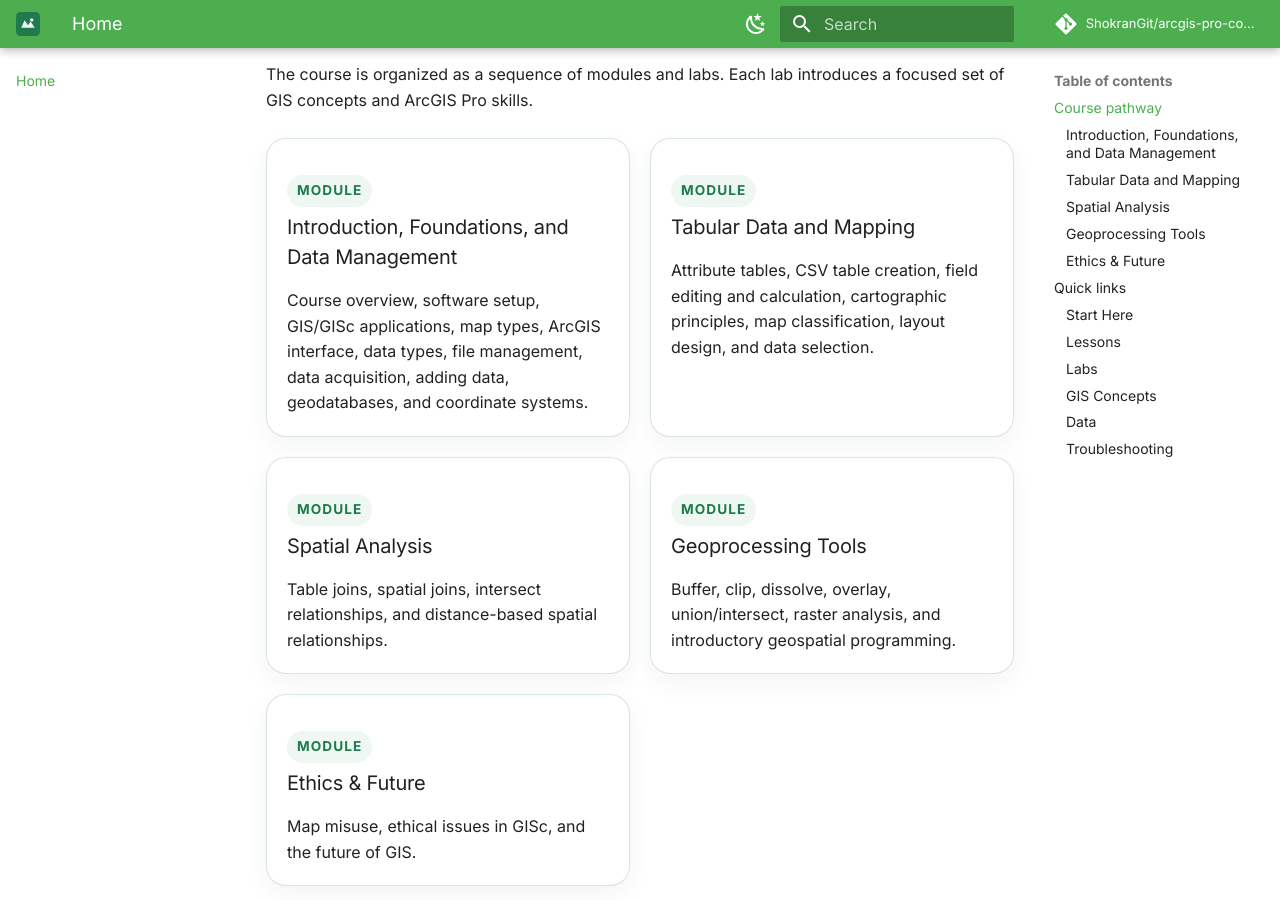
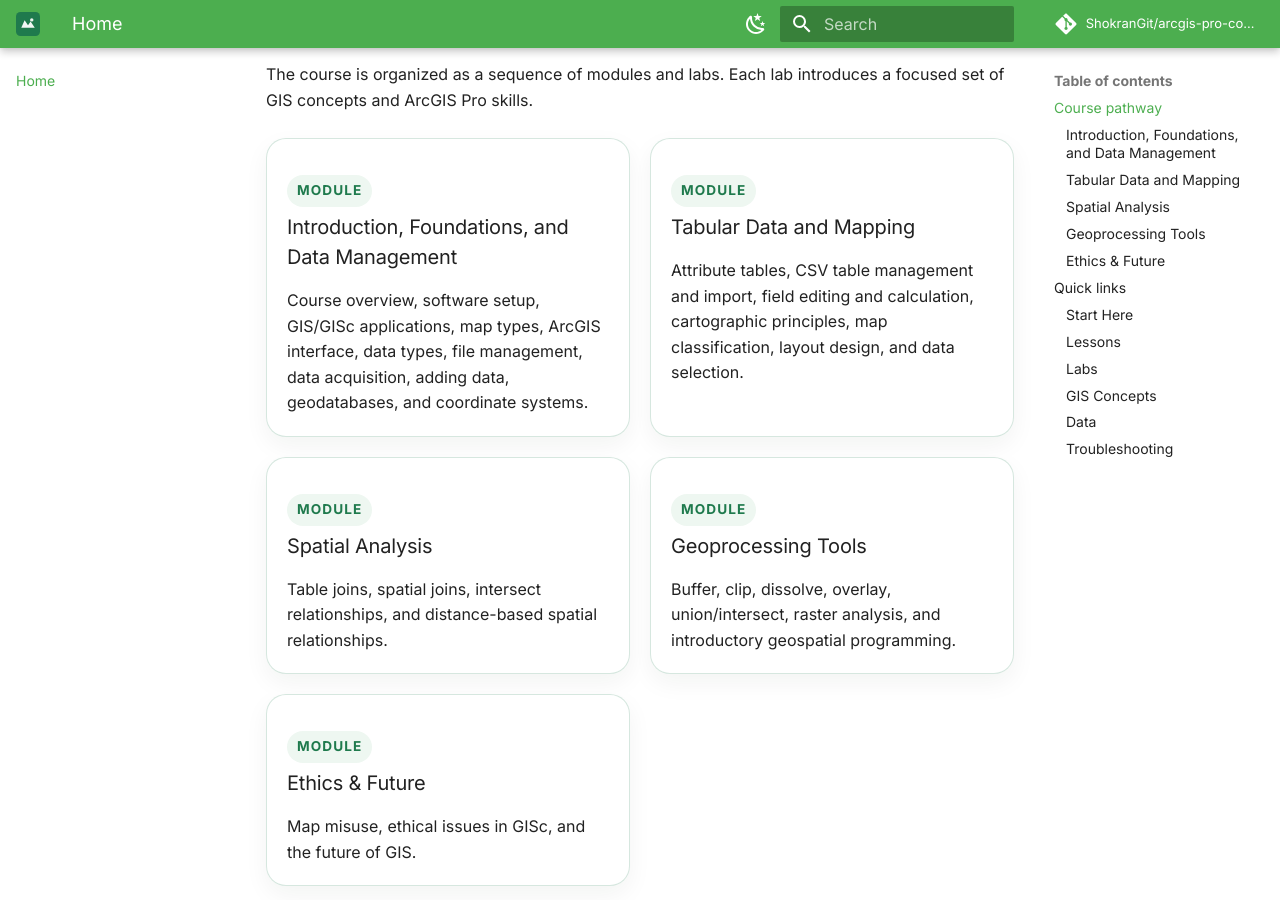
Before and after one commit to ShokranGit/arcgis-pro-course, an MkDocs documentation site: the page built from docs/index.md, in a window 1280 px wide and 900 px high, scrolled down 693 px. Built offline with MkDocs 1.6.1 and Material for MkDocs 9.7.7, drawn with Linux system fonts in a browser that asks for light colours; comment, search, counter and statistics services are not loaded.

Commit message:
Match the CSV table topic wording on the home page

```diff
--- a/docs/index.md
+++ b/docs/index.md
@@ -35,7 +35,7 @@ Course overview, software setup, GIS/GISc applications, map types, ArcGIS interf
 <span class="tag">Module</span>
 
 ### Tabular Data and Mapping
-Attribute tables, CSV table creation, field editing and calculation, cartographic principles, map classification, layout design, and data selection.
+Attribute tables, CSV table management and import, field editing and calculation, cartographic principles, map classification, layout design, and data selection.
 </div>
 
 <div class="course-card" markdown>
```
